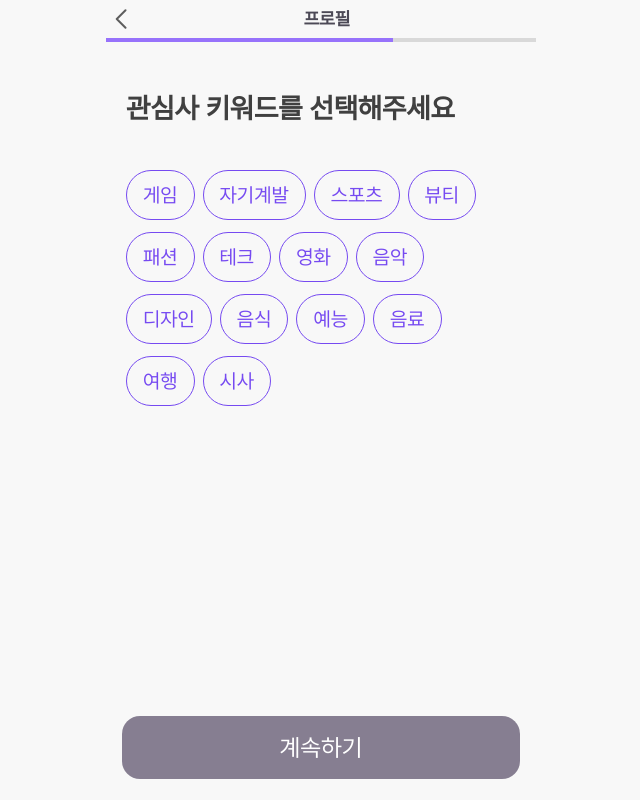
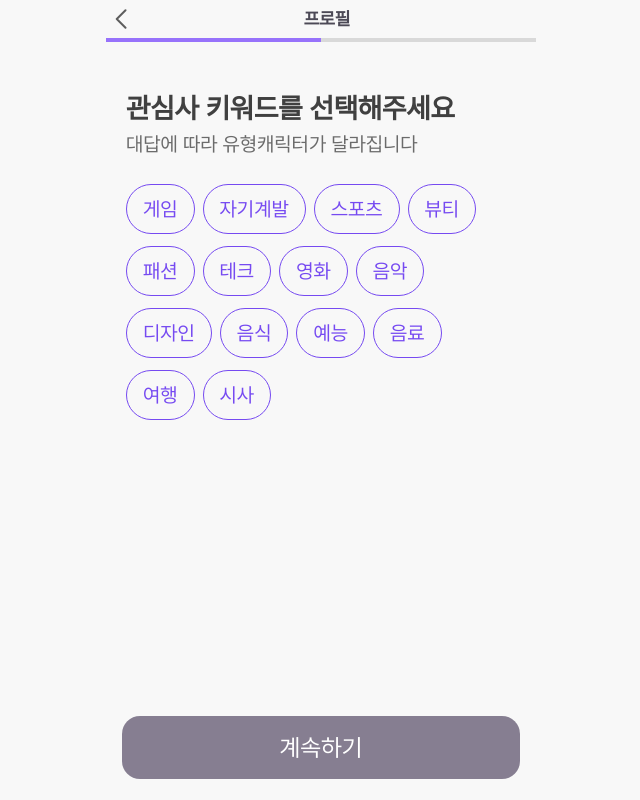
Before and after one commit to project-tingting/tingting_front, a Next.js app: page /profile/interest in a window 1280 px wide. Shown: the whole page, without its empty margins (319-959 px from the left). Built offline with nearby package versions, Linux system fonts and the light colour scheme; no server answers.

Commit message:
[Fix] 프로필 설정 서브텍스트, 디자인  수정

```diff
--- a/components/common/Guide.tsx
+++ b/components/common/Guide.tsx
@@ -3,10 +3,16 @@ import styled from 'styled-components';
 
 type Props = {
   text: string;
+  subText?: string;
 };
 
-export default function Guide({ text }: Props) {
-  return <GuideText>{text}</GuideText>;
+export default function Guide({ text, subText }: Props) {
+  return (
+    <>
+      <GuideText>{text}</GuideText>
+      <SubGuide>{subText}</SubGuide>
+    </>
+  );
 }
 
 const GuideText = styled.h1`
@@ -15,3 +21,11 @@ const GuideText = styled.h1`
   line-height: 3.3rem;
   padding: 5rem 0 4.5rem;
 `;
+
+const SubGuide = styled.p`
+  color: ${({ theme }) => theme.colors.descriptionColor};
+  font-weight: 500;
+  font-size: 2rem;
+  line-height: 2.4rem;
+  margin-top: -3.8rem;
+`;
--- a/components/common/UserInput.tsx
+++ b/components/common/UserInput.tsx
@@ -48,6 +48,7 @@ export const InputBox = styled.input<IInnerScreen>`
   line-height: 3.3rem;
   font-size: 2.8rem;
   color: ${({ theme }) => theme.colors.inputTextUserColor};
+  margin-top: 2.8rem;
   &:focus {
     border: 0.2rem solid ${({ theme }) => theme.colors.mainColor};
   }
--- a/pages/profile/interest.tsx
+++ b/pages/profile/interest.tsx
@@ -12,6 +12,7 @@ import ProgressBar from '../../components/common/ProgressBar';
 import Top from '../../components/common/Top';
 import { ErrorText } from '../../components/common/UserInput';
 import Keyword, { interestData } from '../../components/common/Keyword';
+import styled from 'styled-components';
 
 export default function interest() {
   const profile = useRecoilValue(userProfileState);
@@ -64,13 +65,18 @@ export default function interest() {
   return (
     <>
       <Top text="프로필" />
-      <ProgressBar stage={2} total={3} />
+      <ProgressBar stage={2} total={4} />
       <Container>
         <InputContainer>
-          <Guide text="관심사 키워드를 선택해주세요" />
-          {interestData.map((text: string) => (
-            <Keyword key={text} text={text} onClicked={handleOnClicked} />
-          ))}
+          <Guide
+            text="관심사 키워드를 선택해주세요"
+            subText="대답에 따라 유형캐릭터가 달라집니다"
+          />
+          <KeywordContainer>
+            {interestData.map((text: string) => (
+              <Keyword key={text} text={text} onClicked={handleOnClicked} />
+            ))}
+          </KeywordContainer>
           {isError && (
             <ErrorText>
               {msg} <span>*</span>
@@ -87,3 +93,7 @@ export default function interest() {
     </>
   );
 }
+
+const KeywordContainer = styled.article`
+  margin-top: 2.8rem;
+`;
--- a/pages/profile/mbti.tsx
+++ b/pages/profile/mbti.tsx
@@ -11,6 +11,7 @@ import Guide from '../../components/common/Guide';
 import ProgressBar from '../../components/common/ProgressBar';
 import Top from '../../components/common/Top';
 import UserInput, { ErrorText } from '../../components/common/UserInput';
+import styled from 'styled-components';
 
 export default function mbti() {
   const setUserProfile = useSetRecoilState(userProfileState);
@@ -51,10 +52,10 @@ export default function mbti() {
   return (
     <>
       <Top text="프로필" />
-      <ProgressBar stage={1} total={3} />
+      <ProgressBar stage={1} total={4} />
       <Container>
         <InputContainer>
-          <Guide text="MBTI를 알려주세요" />
+          <Guide text="MBTI를 알려주세요" subText="대답에 따라 유형캐릭터가 달라집니다" />
           <UserInput
             type="text"
             sizing="small"
```
Also changed, not shown: pages/profile/alcohol.tsx (+1 -10 lines), pages/profile/smoking.tsx (+1 -10 lines).
